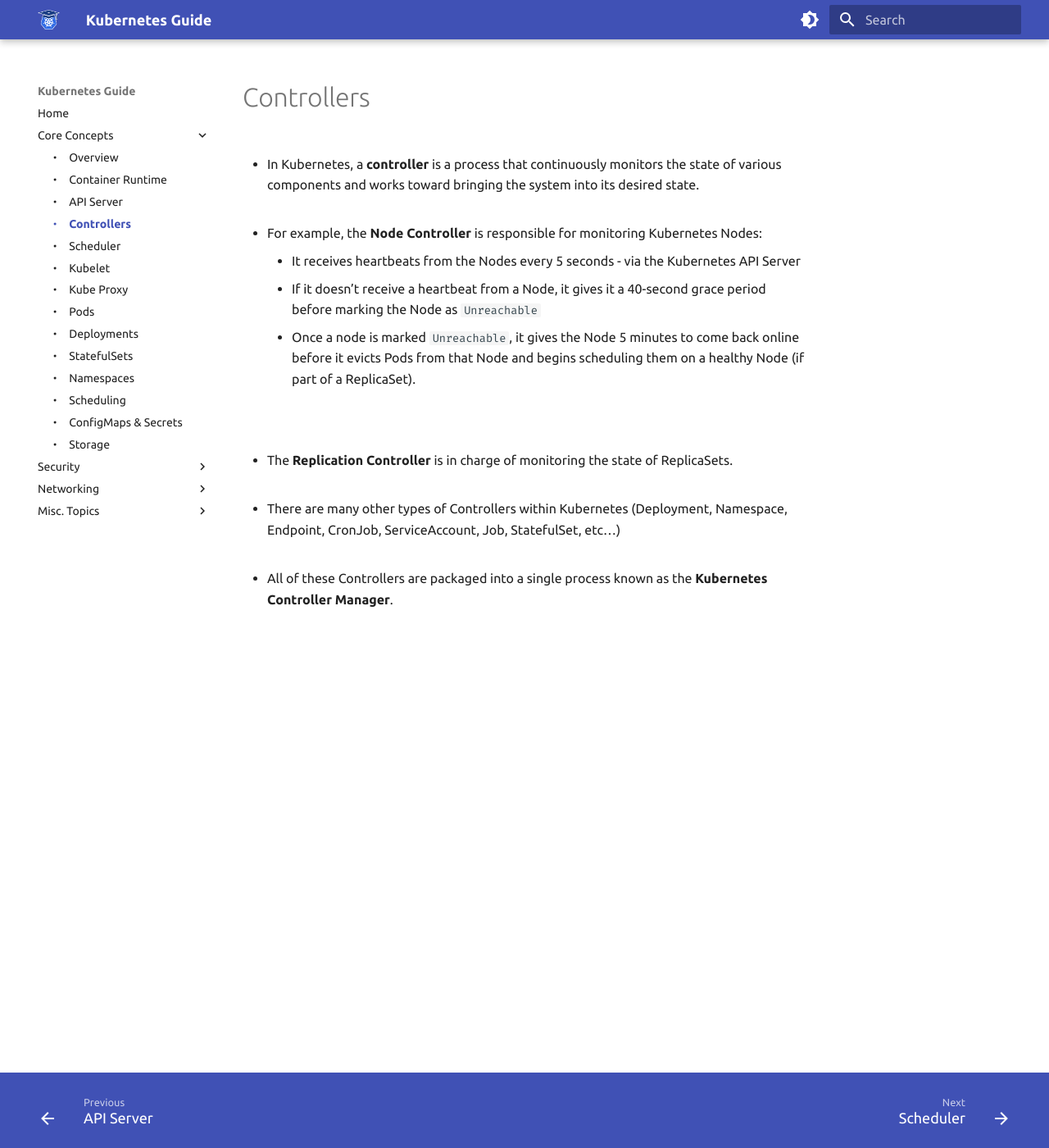
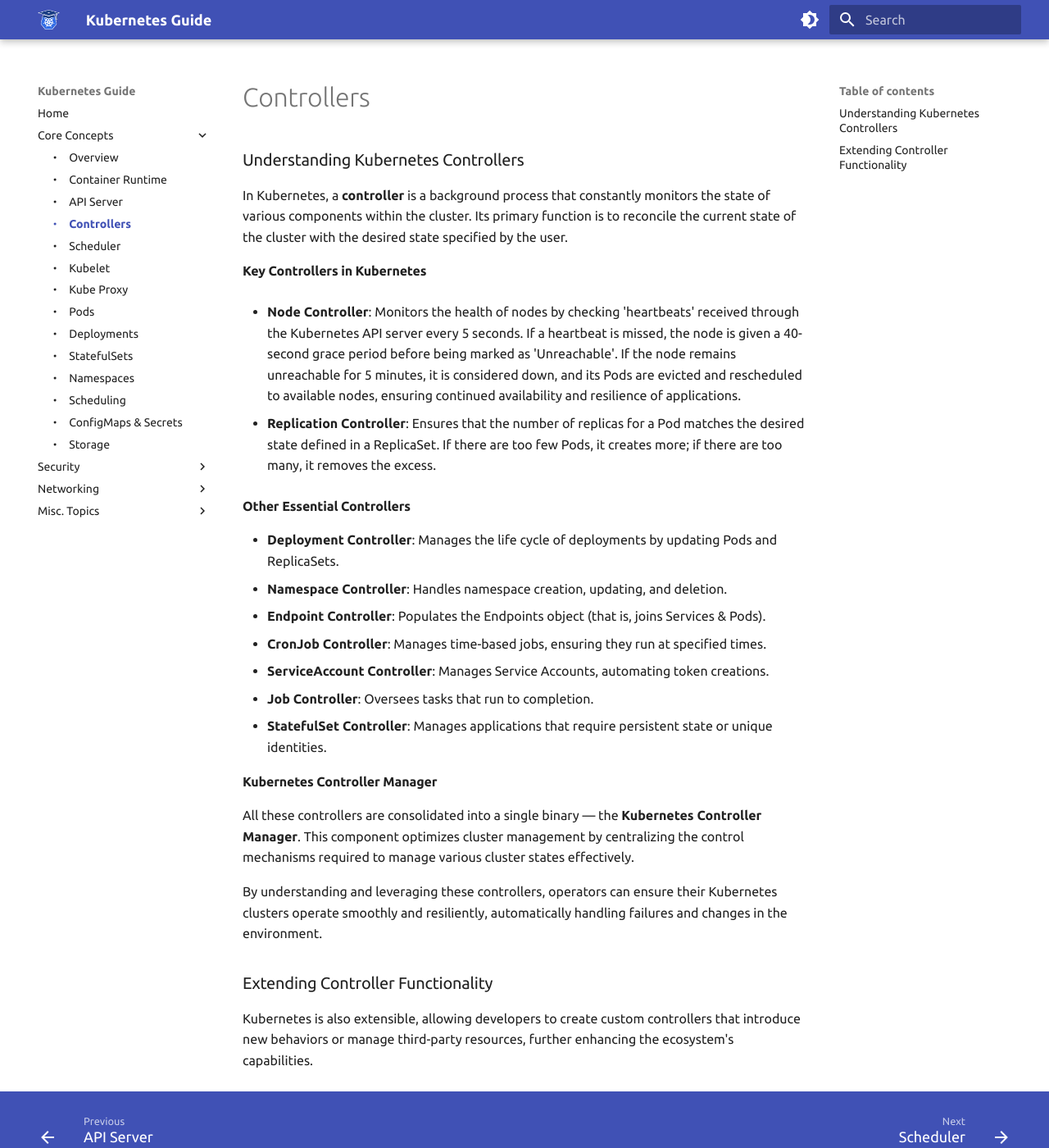
Before and after one commit to Braundo/kubernetes-guide, an MkDocs documentation site: the page built from docs/core-concepts/controllers.md, in a window 1280 px wide and 1400 px high. Shown: the whole window at 82% size. Built offline with MkDocs 1.6.1 and Material for MkDocs 9.7.7, drawn with Linux system fonts in a browser that asks for light colours.

Commit message:
updated controllers and api page

```diff
--- a/docs/core-concepts/controllers.md
+++ b/docs/core-concepts/controllers.md
@@ -2,21 +2,32 @@
 icon: material/circle-small
 ---
 
-* In Kubernetes, a **controller** is a process that continuously monitors the state of various components and works toward bringing the system into its desired state.
-<br><br>
+### Understanding Kubernetes Controllers
 
-* For example, the **Node Controller** is responsible for monitoring Kubernetes Nodes:
+In Kubernetes, a **controller** is a background process that constantly monitors the state of various components within the cluster. Its primary function is to reconcile the current state of the cluster with the desired state specified by the user.
 
-    * It receives heartbeats from the Nodes every 5 seconds - via the Kubernetes API Server
-    * If it doesn’t receive a heartbeat from a Node, it gives it a 40-second grace period before marking the Node as `Unreachable`
-    * Once a node is marked `Unreachable`, it gives the Node 5 minutes to come back online before it evicts Pods from that Node and begins scheduling them on a healthy Node (if part of a ReplicaSet).
+<h4>Key Controllers in Kubernetes</h4>
 
-<br>
+- **Node Controller**: Monitors the health of nodes by checking 'heartbeats' received through the Kubernetes API server every 5 seconds. If a heartbeat is missed, the node is given a 40-second grace period before being marked as 'Unreachable'. If the node remains unreachable for 5 minutes, it is considered down, and its Pods are evicted and rescheduled to available nodes, ensuring continued availability and resilience of applications.
 
-* The **Replication Controller** is in charge of monitoring the state of ReplicaSets.
-<br><br>
+- **Replication Controller**: Ensures that the number of replicas for a Pod matches the desired state defined in a ReplicaSet. If there are too few Pods, it creates more; if there are too many, it removes the excess.
 
-- There are many other types of Controllers within Kubernetes (Deployment, Namespace, Endpoint, CronJob, ServiceAccount, Job, StatefulSet, etc…)
-<br><br>
+<h4>Other Essential Controllers</h4>
 
-* All of these Controllers are packaged into a single process known as the **Kubernetes Controller Manager**.
+- **Deployment Controller**: Manages the life cycle of deployments by updating Pods and ReplicaSets.
+- **Namespace Controller**: Handles namespace creation, updating, and deletion.
+- **Endpoint Controller**: Populates the Endpoints object (that is, joins Services & Pods).
+- **CronJob Controller**: Manages time-based jobs, ensuring they run at specified times.
+- **ServiceAccount Controller**: Manages Service Accounts, automating token creations.
+- **Job Controller**: Oversees tasks that run to completion.
+- **StatefulSet Controller**: Manages applications that require persistent state or unique identities.
+
+<h4>Kubernetes Controller Manager</h4>
+
+All these controllers are consolidated into a single binary — the **Kubernetes Controller Manager**. This component optimizes cluster management by centralizing the control mechanisms required to manage various cluster states effectively.
+
+By understanding and leveraging these controllers, operators can ensure their Kubernetes clusters operate smoothly and resiliently, automatically handling failures and changes in the environment.
+
+### Extending Controller Functionality
+
+Kubernetes is also extensible, allowing developers to create custom controllers that introduce new behaviors or manage third-party resources, further enhancing the ecosystem's capabilities.
```
Also changed, not shown: docs/core-concepts/kubernetes-api.md (+7 -5 lines).
